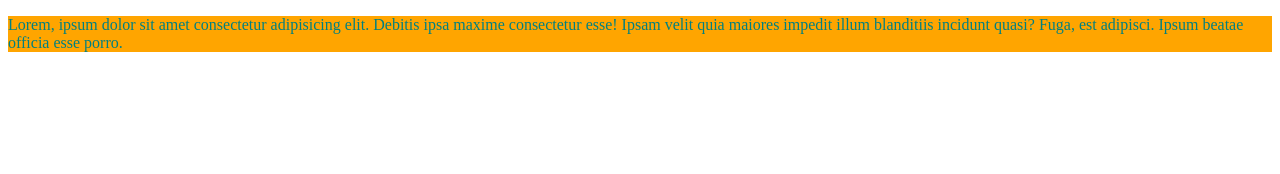
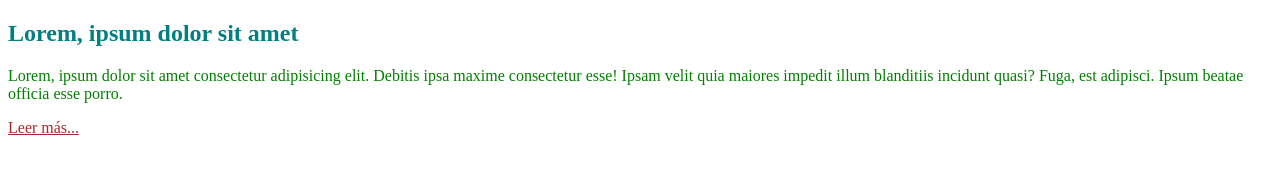
Before and after one commit to dsantam13/Test, a plain HTML site: page index.html in a window 1280 px wide. Drawn offline with Linux system fonts and the light colour scheme.

Commit message:
Prueba de estilos

```diff
--- a/css/styles.css
+++ b/css/styles.css
@@ -1,8 +1,54 @@
+/* Especificidad - 0 0 0 1 */
 p {
-    color: blue;
-    background-color: orange;
+    color: green;
 }
 
-p {
+/* Especificidad - 0 0 0 2 */
+article > p {
+    color: orange;
+}
+
+/* Especificidad - 0 0 1 0 */
+.post-title {
+    color: green;
+}
+
+/* Especificidad - 0 0 1 1 */
+.post > h1 {
+    color: red;
+}
+
+/* Especificidad - 0 0 2 0 */
+.post > .post-title {
+    color: orange;
+}
+
+/* Especificidad - 0 0 0 1 */
+a {
+    color: green;
+}
+
+/* Especificidad - 0 0 1 0 */
+.post-link {
+    color: orange;
+}
+
+/* Especificidad - 0 0 1 1 */
+a.post-link {
+    color: blue;
+}
+
+/* Especificidad - 0 0 2 0 */
+.post > .post-link {
+    color: red;
+}
+
+/* Especificidad - 0 0 2 1 */
+.post > a.post-link {
+    color: brown;
+}
+
+/* Especificidad - 0 1 0 0 */
+#title {
     color: teal;
 }
--- a/index.html
+++ b/index.html
@@ -7,8 +7,14 @@
         <title>Test</title>
     </head>
     <body>
-        <p> Lorem, ipsum dolor sit amet consectetur adipisicing elit.
-            Debitis ipsa maxime consectetur esse! Ipsam velit quia maiores impedit illum blanditiis incidunt quasi?
-            Fuga, est adipisci. Ipsum beatae officia esse porro.</p>
+        <article class="post">
+            <h1 class="post-title" id="title">Lorem, ipsum dolor sit amet</h1>
+            <!-- Especificida de estilo - 1 0 0 0 -->
+            <p style="color: green"> Lorem, ipsum dolor sit amet consectetur adipisicing elit.
+                Debitis ipsa maxime consectetur esse! Ipsam velit quia maiores impedit illum blanditiis incidunt quasi?
+                Fuga, est adipisci. Ipsum beatae officia esse porro.
+            </p>
+            <a href="" class="post-link">Leer más...</a>
+        </article>
     </body>
 </html>
```
